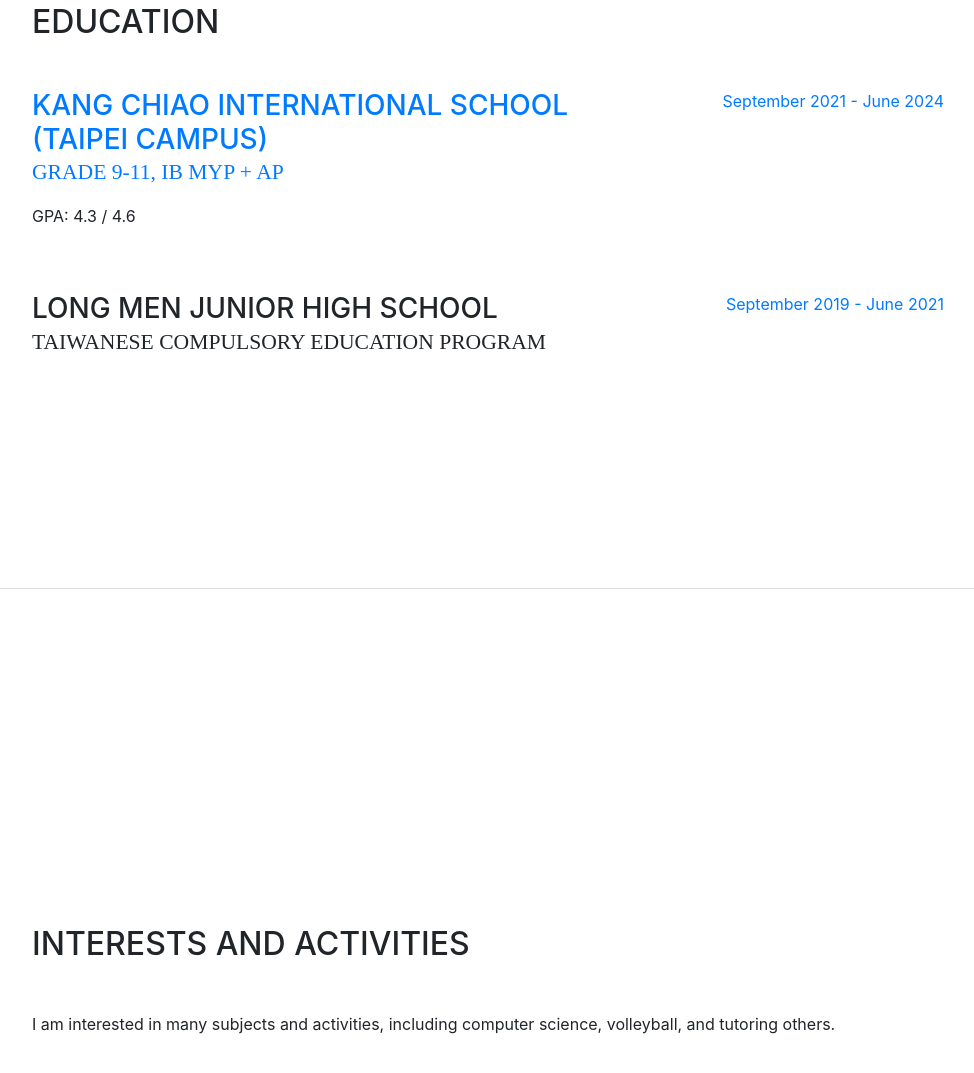
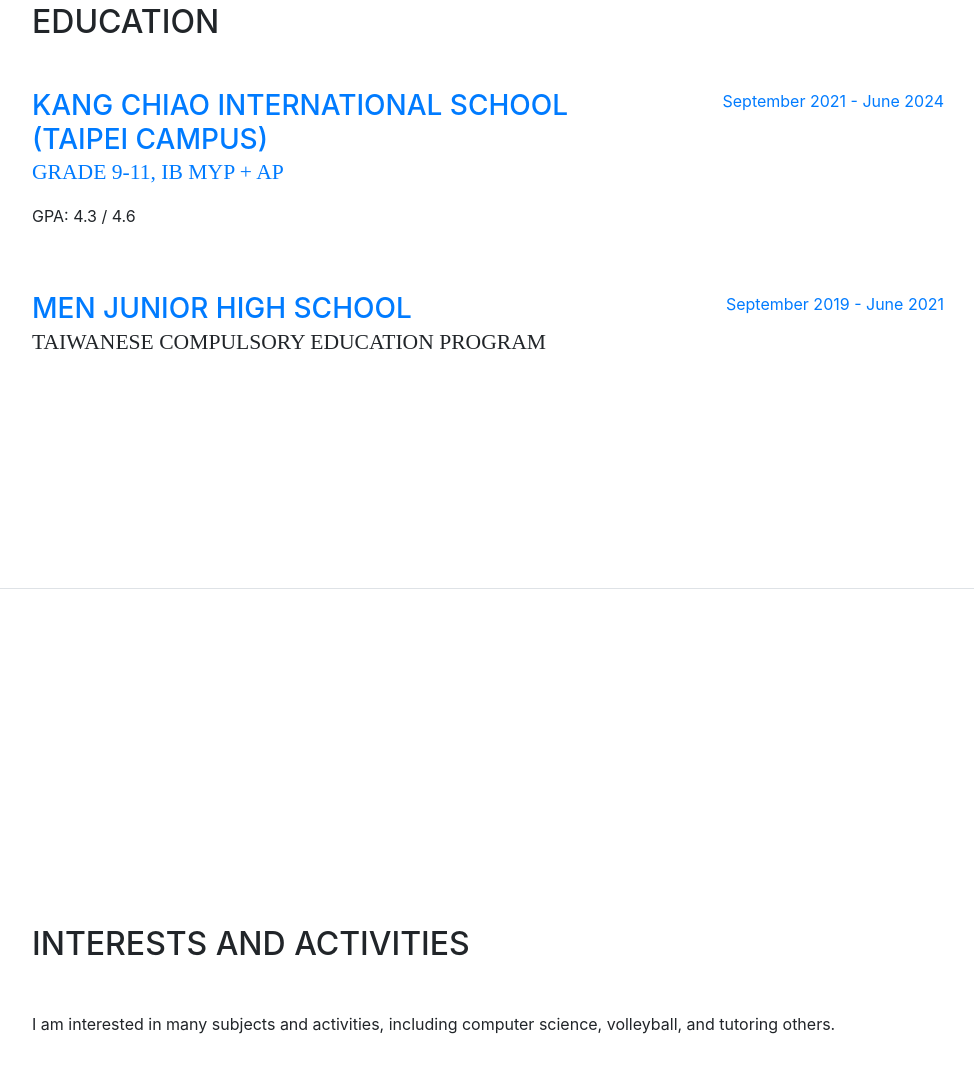
Before and after one commit to aaronchen2007/aaronchen2007, a website with bundled scripts: page index.html in a window 1280 px wide. Shown: the part 1011-2084 px from the top of the page, without its empty margins (288-1262 px from the left). Built offline with nearby package versions, Linux system fonts and the light colour scheme; a web font is replaced by a local one.

Commit message:
education section link update

```diff
--- a/index.html
+++ b/index.html
@@ -124,7 +124,9 @@
 
           <div class="resume-item d-flex flex-column flex-md-row">
             <div class="resume-content mr-auto">
-              <h3 class="mb-0">Long Men Junior High School</h3>
+              <h3 class="mb-0">
+                <a href= "https://www.lmjh.tp.edu.tw/nss/p/index" target="_blank"> Men Junior High School</a>
+              </h3>
               <div class="subheading mb-3">Taiwanese Compulsory Education Program</div>
             </div>
             <div class="resume-date text-md-right">
```
